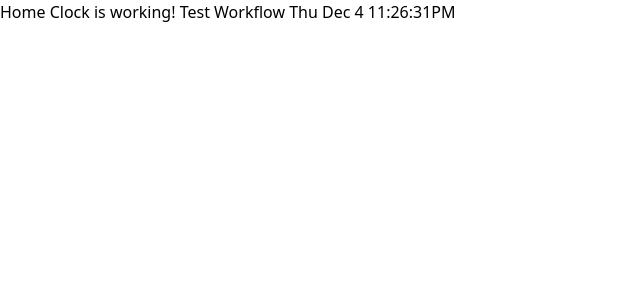
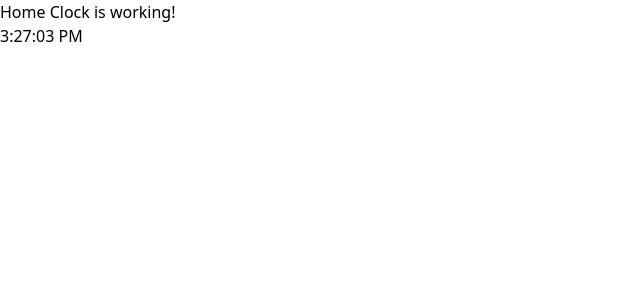
Before and after one commit to syednizamudeen/home-lab-raspberrypi, a React (Vite) app in the folder web/my-home-clock/: page / in a window 1280 px wide. Shown: the top 300 px of the page, without its empty margins (0-640 px from the left). Built offline with nearby package versions, Linux system fonts and the light colour scheme.

Commit message:
Refactor code structure for improved readability and maintainability

```diff
--- a/web/my-home-clock/src/App.tsx
+++ b/web/my-home-clock/src/App.tsx
@@ -1,11 +1,26 @@
+
+import { useEffect, useState } from "react";
+
 function App() {
+  const [time, setTime] = useState(new Date());
+
+  useEffect(() => {
+    const timer = setInterval(() => {
+      setTime(new Date());
+    }, 1000);
+    return () => clearInterval(timer);
+  }, []);
+
   return (
     <div className="p-10 bg-gray-100 min-h-screen">
-      <h1 className="text-3xl font-bold text-blue-600">
-        Home Clock is working! Test Workflow Thu Dec 4 11:26:31PM
+      <h1 className="text-3xl font-bold text-green-600">
+        Home Clock is working!
       </h1>
+      <div className="mt-6 text-4xl font-mono text-gray-800">
+        {time.toLocaleTimeString()}
+      </div>
     </div>
-  )
+  );
 }
 
 export default App
```
Also changed, not shown: 5 other files (tests, documents, lock files or other folders).
